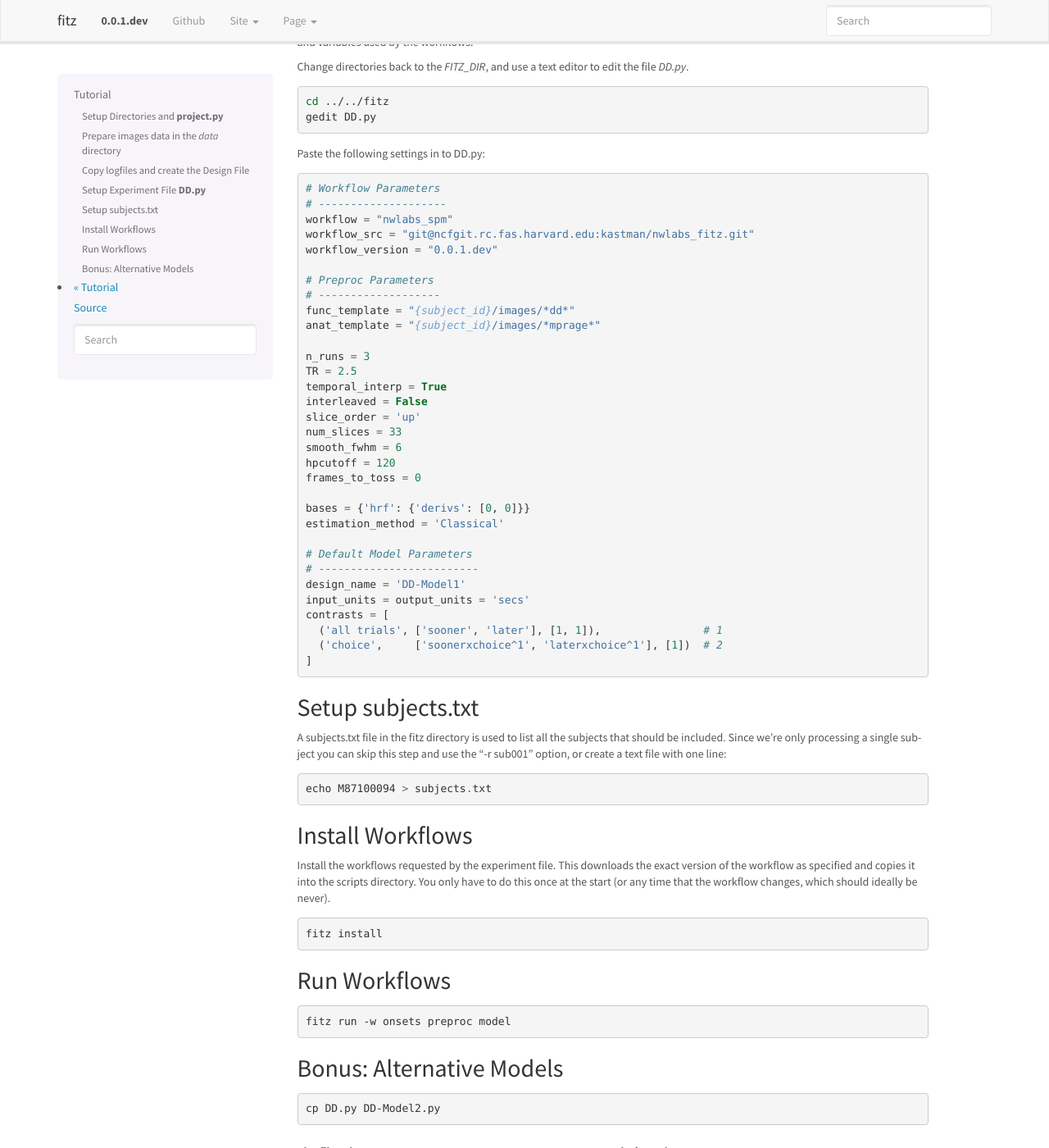
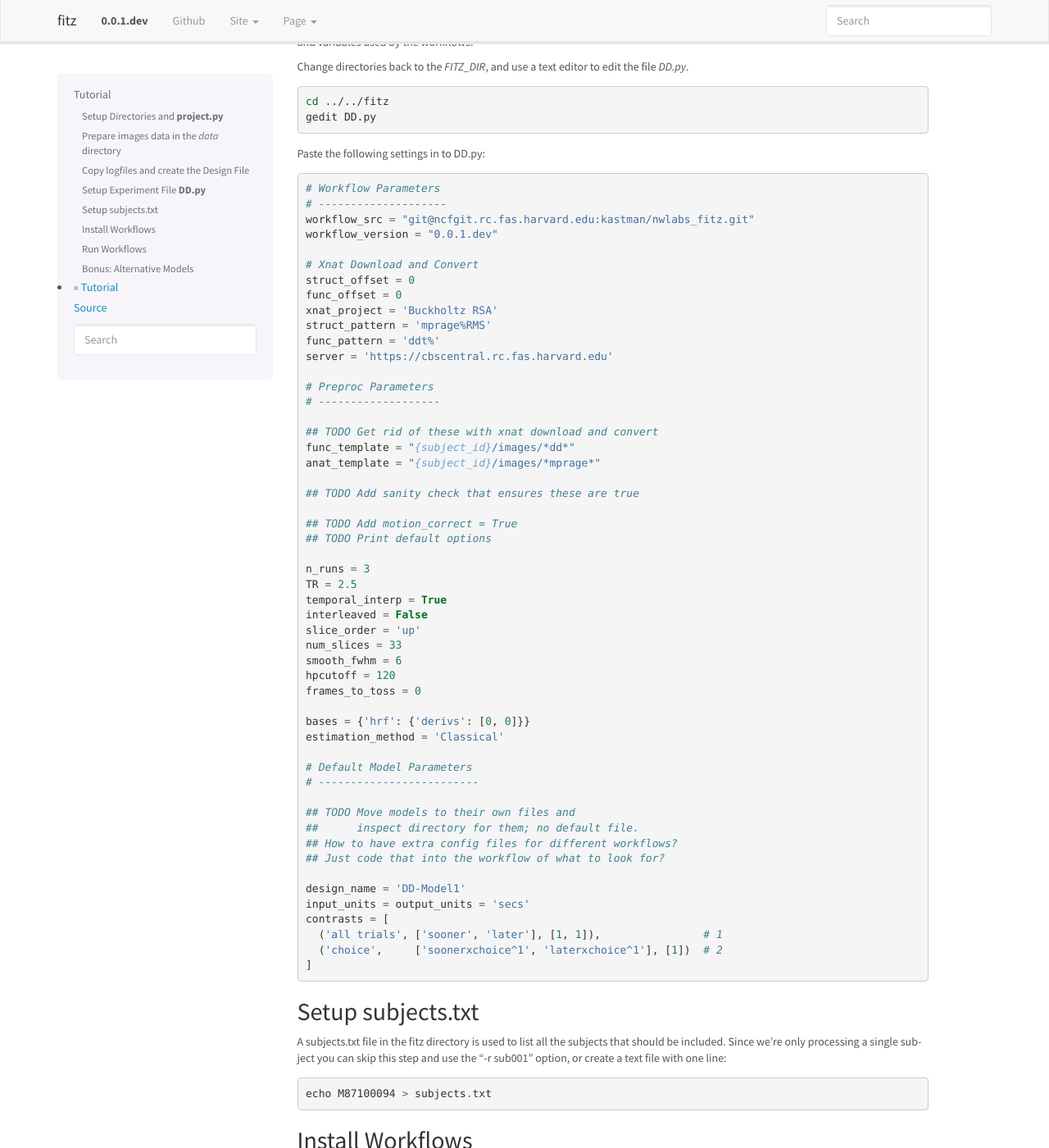
Before and after one commit to kastman/fitz, a Sphinx documentation site: the page built from doc/tutorial_nwlabs.rst, in a window 1280 px wide and 1400 px high, scrolled down 2085 px. Shown: the whole window at 82% size. Built offline with Sphinx 7.4.7, drawn with Linux system fonts in a browser that asks for light colours; some of the changed text lies outside the part shown.

Commit message:
Incremental doc updates from JWB discussion

```diff
--- a/doc/tutorial_nwlabs.rst
+++ b/doc/tutorial_nwlabs.rst
@@ -149,14 +149,28 @@ Paste the following settings in to DD.py:
 
     # Workflow Parameters
     # --------------------
-    workflow = "nwlabs_spm"
     workflow_src = "git@ncfgit.rc.fas.harvard.edu:kastman/nwlabs_fitz.git"
     workflow_version = "0.0.1.dev"
 
+    # Xnat Download and Convert
+    struct_offset = 0
+    func_offset = 0
+    xnat_project = 'Buckholtz RSA'
+    struct_pattern = 'mprage%RMS'
+    func_pattern = 'ddt%'
+    server = 'https://cbscentral.rc.fas.harvard.edu'
+
     # Preproc Parameters
     # -------------------
+
+    ## TODO Get rid of these with xnat download and convert
     func_template = "{subject_id}/images/*dd*"
     anat_template = "{subject_id}/images/*mprage*"
+
+    ## TODO Add sanity check that ensures these are true
+
+    ## TODO Add motion_correct = True
+    ## TODO Print default options
 
     n_runs = 3
     TR = 2.5
@@ -173,6 +187,12 @@ Paste the following settings in to DD.py:
 
     # Default Model Parameters
     # -------------------------
+
+    ## TODO Move models to their own files and
+    ##      inspect directory for them; no default file.
+    ## How to have extra config files for different workflows?
+    ## Just code that into the workflow of what to look for?
+
     design_name = 'DD-Model1'
     input_units = output_units = 'secs'
     contrasts = [
@@ -201,6 +221,9 @@ directory. You only have to do this once at the start (or any time that the
 workflow changes, which should ideally be never).
 
 .. code-block:: bash
+
+    ## TODO make sure fitz clones to the FITZ_DIR
+    ##      and make sure that it reads pipelines there
 
     fitz install
 
```
Also changed, not shown: 5 other files.
